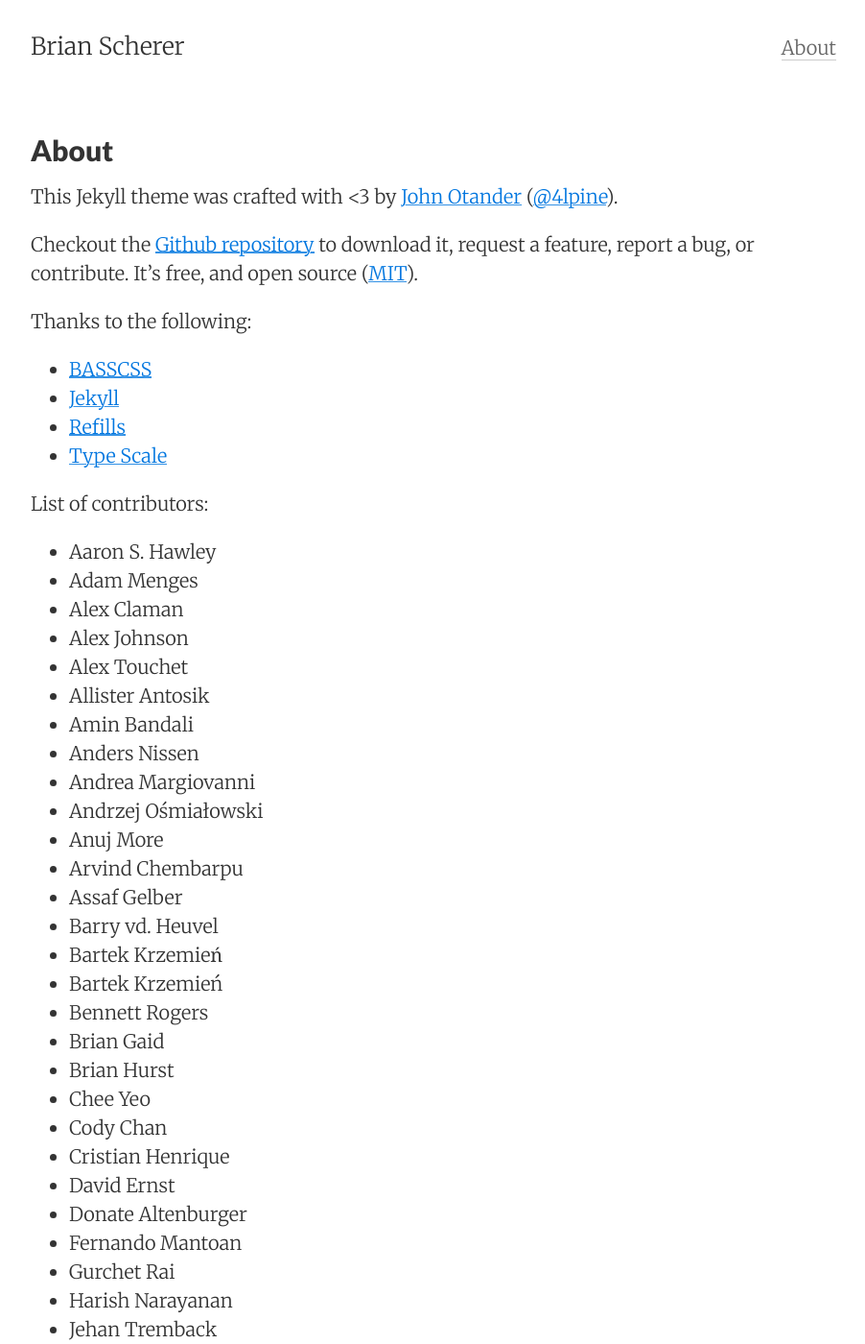
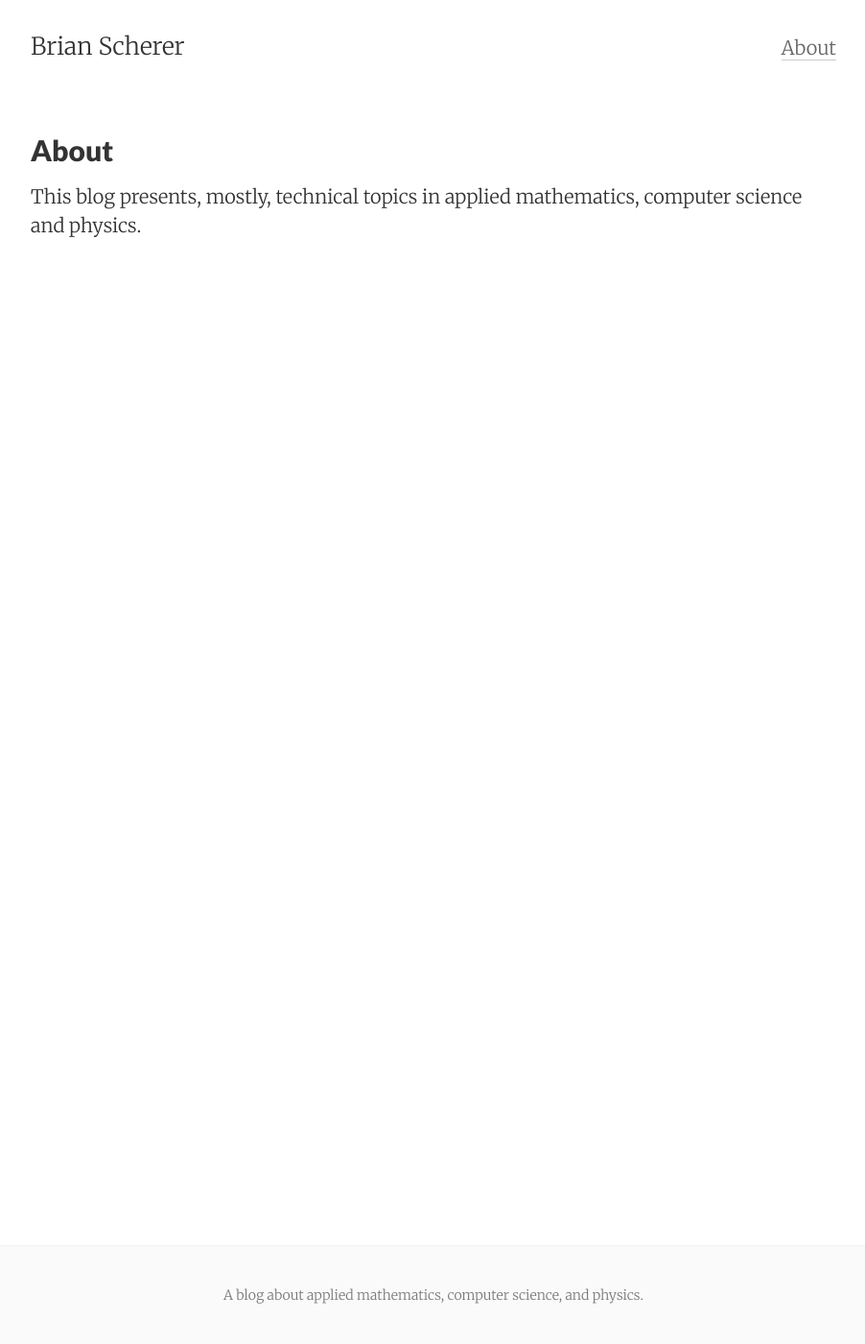
Before and after one commit to brianscherer/brianscherer.github.io, a Jekyll site: the page built from about.md, in a window 1280 px wide and 1400 px high. Shown: the whole window at 96% size, without its empty margins (188-1090 px from the left). Built offline with Jekyll 4.4.1, drawn with Linux system fonts in a browser that asks for light colours; some of the changed text lies outside the part shown.

Commit message:
Update about.md

```diff
--- a/about.md
+++ b/about.md
@@ -5,83 +5,4 @@ permalink: /about/
 tags: about
 ---
 
-This Jekyll theme was crafted with <3 by [John Otander](http://johnotander.com)
-([@4lpine](https://twitter.com/4lpine)).
-
-Checkout the [Github repository](https://github.com/johnotander/pixyll) to download it,
-request a feature, report a bug, or contribute. It's free, and open source
-([MIT](http://opensource.org/licenses/MIT)).
-
-Thanks to the following:
-
-* [BASSCSS](http://basscss.com)
-* [Jekyll](http://jekyllrb.com)
-* [Refills](http://refills.bourbon.io/)
-* [Type Scale](http://type-scale.com/)
-
-List of contributors:
-
-- Aaron S. Hawley
-- Adam Menges
-- Alex Claman
-- Alex Johnson
-- Alex Touchet
-- Allister Antosik
-- Amin Bandali
-- Anders Nissen
-- Andrea Margiovanni
-- Andrzej Ośmiałowski
-- Anuj More
-- Arvind Chembarpu
-- Assaf Gelber
-- Barry vd. Heuvel
-- Bartek Krzemień
-- Bartek Krzemień
-- Bennett Rogers
-- Brian Gaid
-- Brian Hurst
-- Chee Yeo
-- Cody Chan
-- Cristian Henrique
-- David Ernst
-- Donate Altenburger
-- Fernando Mantoan
-- Gurchet Rai
-- Harish Narayanan
-- Jehan Tremback
-- Jiaxi Gu (Isaac)
-- John Otander
-- Jordan Danielewski
-- Josh Buxton
-- Kirill Kulikov
-- Kyle Maxwell
-- Marta Sztybor
-- Martin Wagner
-- Matthew Graybosch
-- Maxim Tsoy
-- Mete Balci
-- Mike Lloyd
-- Mikhail Grachev
-- mindwind
-- Nick Rakochy
-- Nikolay Georgiev
-- Oliver Hamlet
-- Onur (e0i)
-- Praveer Gupta
-- Rassol (Karmeye)
-- Ricky Han
-- Roberto Pesando
-- Ryan Jacobs
-- Scott Martin
-- Selim Eren Bekçe
-- Shruti Rijhwani
-- Steef Hegeman
-- Tehmasp Chaudhri
-- Thomas Galvin
-- Timothy Gu
-- Tom Kraak
-- Vishnu Ks
-- Vladislav Arbatov
-- Yaroslav Yadrishnikov
-- Yee Chie Tu
-- Yeou Chien
+This blog presents, mostly, technical topics in applied mathematics, computer science and physics.
```
